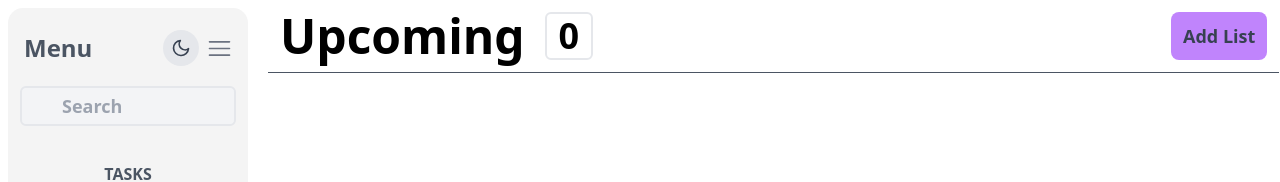
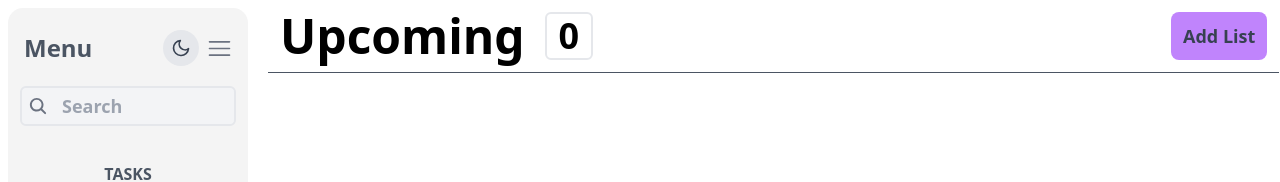
Before and after one commit to Pradeep-kumar-py/Todo-WebApp, a React (Vite) app: page / in a window 1280 px wide. Shown: the top 182 px of the page. Built offline with nearby package versions, Linux system fonts and the light colour scheme.

Commit message:
Add relative positioning to the search input container for improved layout

```diff
--- a/src/components/Left.jsx
+++ b/src/components/Left.jsx
@@ -204,7 +204,7 @@ const Left = () => {
                                     </span>
                                 </div>
                             </div>
-                            <div className="flex " >
+                            <div className="flex relative " >
                                 <input type="text" placeholder='Search' className=" dark:bg-gray-700 bg-gray-100 w-[100%] pl-10 h-[40px] outline-none rounded-md border-[2px] border-gray-200 dark:border-gray-600 text-lg font-semibold"
                                     value={Query}
                                     onChange={(e) => setQuery(e.target.value)}
```
